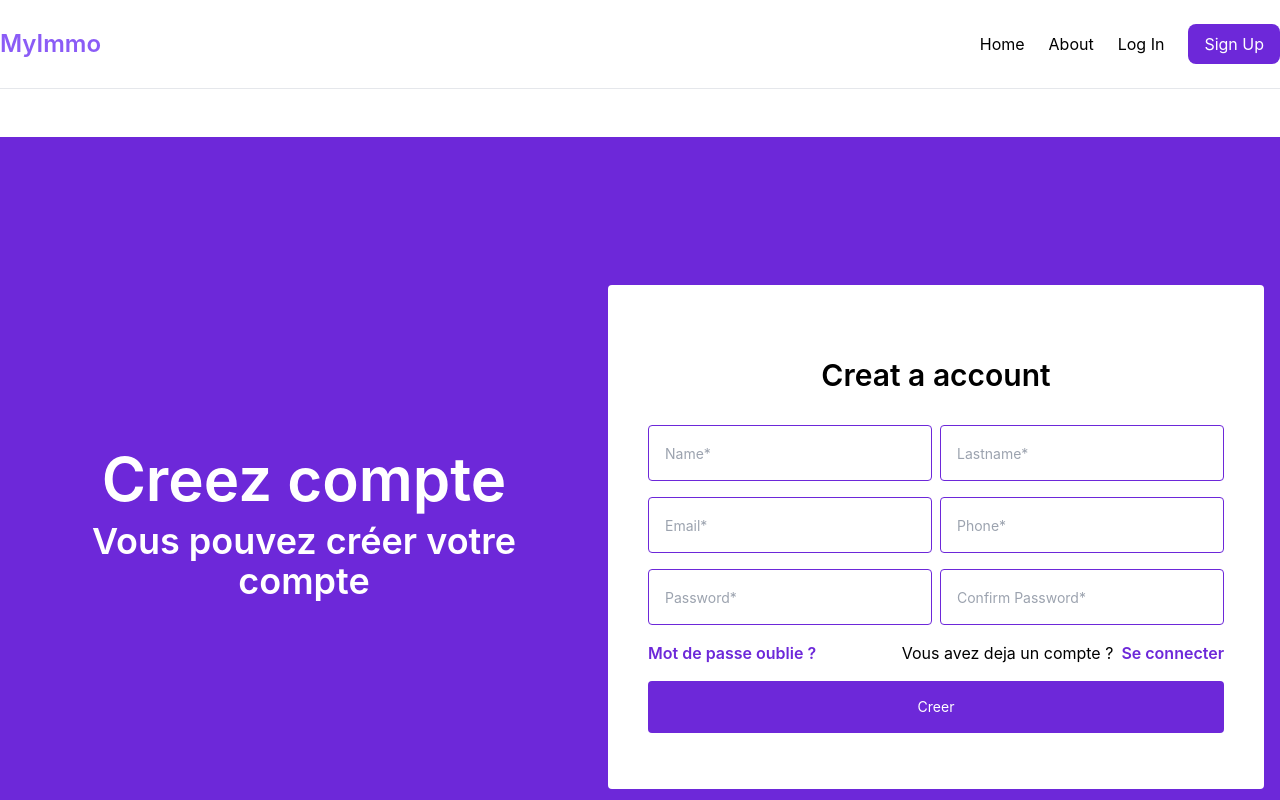
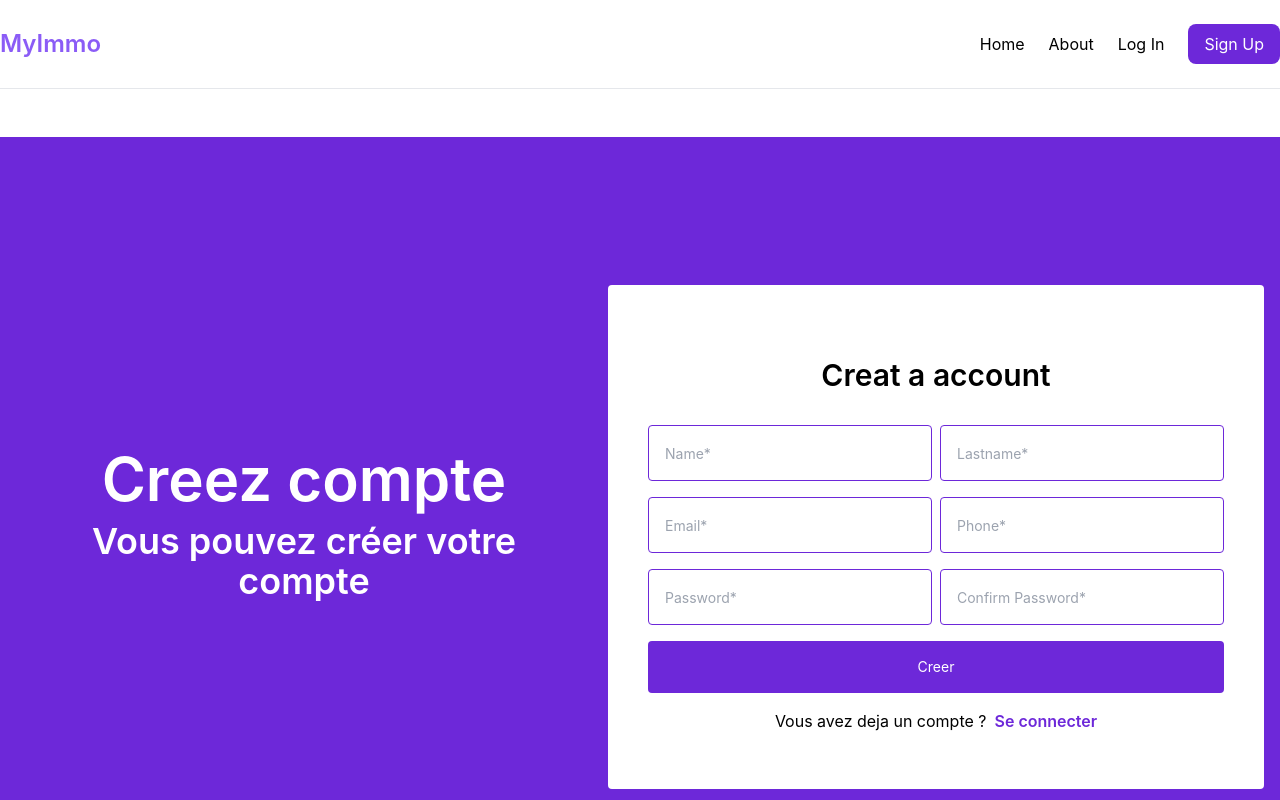
Before and after one commit to elhadjtall/SITE_AGENCE, a React (Vite) app in the folder frontend/: page /signup in a window 1280 px wide. Shown: the top 800 px of the page. Built offline with nearby package versions, Linux system fonts and the light colour scheme.

Commit message:
Ajout du form sign up

```diff
--- a/frontend/src/pages/Signup.jsx
+++ b/frontend/src/pages/Signup.jsx
@@ -29,17 +29,14 @@ const Signup = () => {
                         <input className='border border-violet-700  outline-none rounded w-full px-4 h-14 text-sm' type="password" placeholder='Password*' />
                         <input type="password" className='border border-violet-700  outline-none rounded w-full px-4 h-14 text-sm' placeholder='Confirm Password*' />
                     </div>
-                    <div className='flex justify-between text-1xl'>
-                        <div>
-                            <Link className='text-violet-700 font-semibold' to=''>Mot de passe oublie ?</Link>
-                        </div>
+                    <div className='flex gap-x-2 text-2xl'>
+                        <button className='bg-violet-700 hover:bg-violet-800 text-white rounded p-4 text-sm w-full transition'>Creer</button>
+                    </div>
+                    <div className='flex justify-center text-1xl'>
                         <div className='flex gap-x-2'>
                             <p>Vous avez deja un compte ?</p>
                             <Link className='text-violet-700 font-semibold' to='/login'>Se connecter</Link>
                         </div>
-                    </div>
-                    <div className='flex gap-x-2 text-2xl'>
-                        <button className='bg-violet-700 hover:bg-violet-800 text-white rounded p-4 text-sm w-full transition'>Creer</button>
                     </div>
                 </form>
             </div>
```
